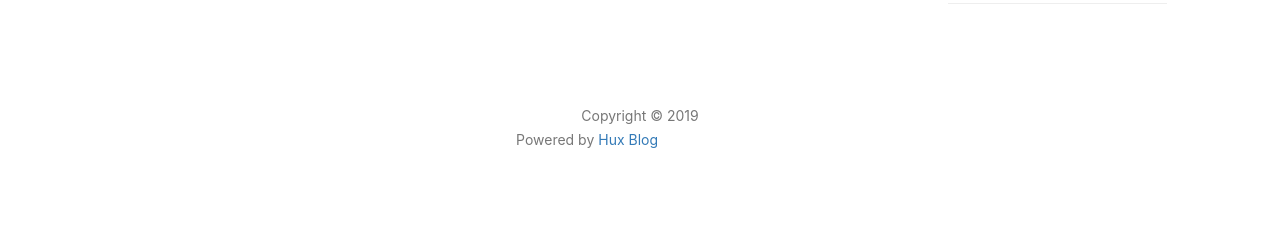
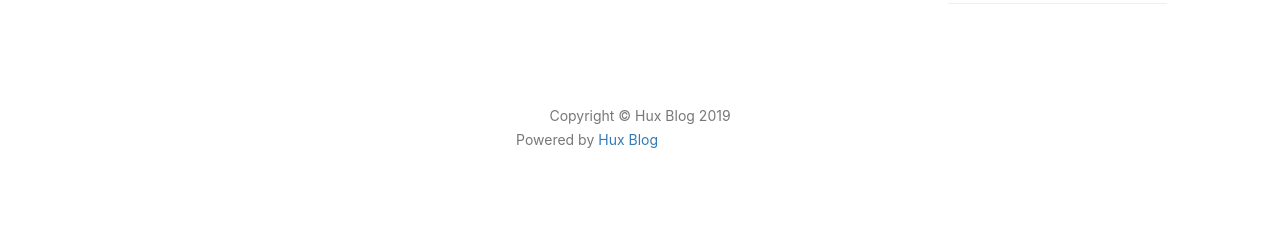
Before and after one commit to Justbreak/Justbreak.github.io, a Jekyll site: the page built from index.html, in a window 1280 px wide. Shown: the part 950-1191 px from the top of the page. Built offline with Jekyll 4.4.1, drawn with Linux system fonts in a browser that asks for light colours; nearby versions of some CDN libraries; the list of posts is cut into pages by our own code; comment, search, counter and statistics services are not loaded; grey boxes are pictures that could not be loaded.

Commit message:
change model

```diff
--- a/_includes/footer.html
+++ b/_includes/footer.html
@@ -6,7 +6,7 @@
                 <!-- SNS Link -->
                 {% include sns-links.html center=true %}
                 <p class="copyright text-muted">
-                    Copyright &copy; {{ Hux Blog }} {{ site.time | date: '%Y' }}
+                    Copyright &copy; Hux Blog {{ site.time | date: '%Y' }}
                     <br>
                     Powered by <a href="http://huangxuan.me">Hux Blog</a>
                     <iframe
```
